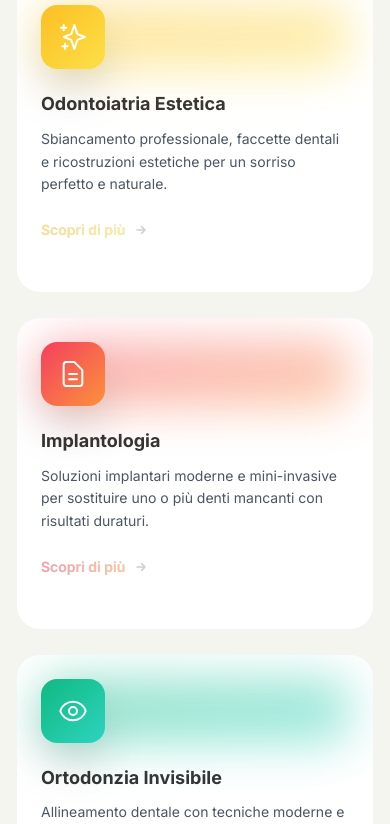
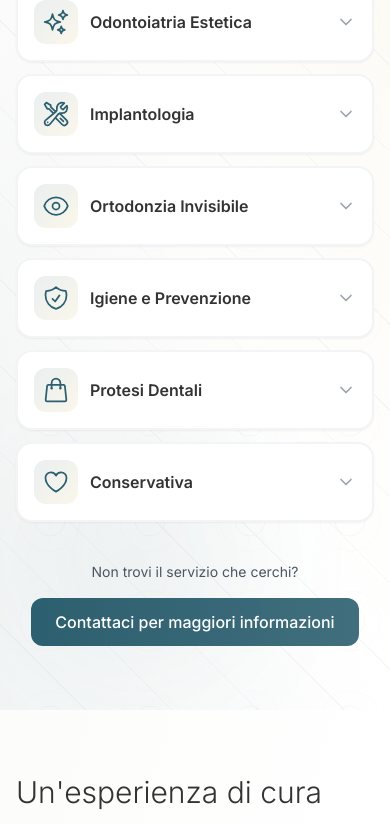
Before and after one commit to sebyudrescu/Dental-Clinic, a Next.js app: page / in a window 390 px wide. Shown: the part 2640-3464 px from the top of the page. Built offline with nearby package versions, Linux system fonts and the light colour scheme.

Commit message:
feat: redesign services section with accordion layout, outline icons, and geometric pattern background - fully mobile optimized

```diff
--- a/app/components/Services.tsx
+++ b/app/components/Services.tsx
@@ -1,159 +1,237 @@
 'use client';
+
+import { ChevronDown } from 'lucide-react';
+import { useState } from 'react';
 
 const services = [
   {
+    id: 1,
     title: "Odontoiatria Estetica",
-    description: "Sbiancamento professionale, faccette dentali e ricostruzioni estetiche per un sorriso perfetto e naturale.",
+    description: "Sbiancamento professionale, faccette dentali e ricostruzioni estetiche per un sorriso perfetto e naturale. Utilizziamo tecniche avanzate per migliorare l'aspetto dei tuoi denti mantenendo la massima naturalezza.",
     icon: (
-      <svg className="w-8 h-8" fill="none" stroke="currentColor" viewBox="0 0 24 24">
-        <path strokeLinecap="round" strokeLinejoin="round" strokeWidth={1.5} d="M5 3v4M3 5h4M6 17v4m-2-2h4m5-16l2.286 6.857L21 12l-5.714 2.143L13 21l-2.286-6.857L5 12l5.714-2.143L13 3z" />
+      <svg className="w-full h-full" fill="none" stroke="currentColor" viewBox="0 0 24 24" strokeWidth="1.5">
+        <path strokeLinecap="round" strokeLinejoin="round" d="M9.813 15.904L9 18.75l-.813-2.846a4.5 4.5 0 00-3.09-3.09L2.25 12l2.846-.813a4.5 4.5 0 003.09-3.09L9 5.25l.813 2.846a4.5 4.5 0 003.09 3.09L15.75 12l-2.846.813a4.5 4.5 0 00-3.09 3.09zM18.259 8.715L18 9.75l-.259-1.035a3.375 3.375 0 00-2.455-2.456L14.25 6l1.036-.259a3.375 3.375 0 002.455-2.456L18 2.25l.259 1.035a3.375 3.375 0 002.456 2.456L21.75 6l-1.035.259a3.375 3.375 0 00-2.456 2.456zM16.894 20.567L16.5 21.75l-.394-1.183a2.25 2.25 0 00-1.423-1.423L13.5 18.75l1.183-.394a2.25 2.25 0 001.423-1.423l.394-1.183.394 1.183a2.25 2.25 0 001.423 1.423l1.183.394-1.183.394a2.25 2.25 0 00-1.423 1.423z" />
       </svg>
     ),
-    gradient: 'from-amber-400 to-yellow-300',
-    iconBg: 'bg-gradient-to-br from-amber-400 to-yellow-300',
-    hoverGlow: 'group-hover:shadow-amber-400/50',
   },
   {
+    id: 2,
     title: "Implantologia",
-    description: "Soluzioni implantari moderne e mini-invasive per sostituire uno o più denti mancanti con risultati duraturi.",
+    description: "Soluzioni implantari moderne e mini-invasive per sostituire uno o più denti mancanti con risultati duraturi. Gli impianti dentali rappresentano la soluzione più avanzata per ripristinare la funzionalità e l'estetica del tuo sorriso.",
     icon: (
-      <svg className="w-8 h-8" fill="none" stroke="currentColor" viewBox="0 0 24 24">
-        <path strokeLinecap="round" strokeLinejoin="round" strokeWidth={1.5} d="M9 12h6m-6 4h6m2 5H7a2 2 0 01-2-2V5a2 2 0 012-2h5.586a1 1 0 01.707.293l5.414 5.414a1 1 0 01.293.707V19a2 2 0 01-2 2z" />
+      <svg className="w-full h-full" fill="none" stroke="currentColor" viewBox="0 0 24 24" strokeWidth="1.5">
+        <path strokeLinecap="round" strokeLinejoin="round" d="M11.42 15.17L17.25 21A2.652 2.652 0 0021 17.25l-5.877-5.877M11.42 15.17l2.496-3.03c.317-.384.74-.626 1.208-.766M11.42 15.17l-4.655 5.653a2.548 2.548 0 11-3.586-3.586l6.837-5.63m5.108-.233c.55-.164 1.163-.188 1.743-.14a4.5 4.5 0 004.486-6.336l-3.276 3.277a3.004 3.004 0 01-2.25-2.25l3.276-3.276a4.5 4.5 0 00-6.336 4.486c.091 1.076-.071 2.264-.904 2.95l-.102.085m-1.745 1.437L5.909 7.5H4.5L2.25 3.75l1.5-1.5L7.5 4.5v1.409l4.26 4.26m-1.745 1.437l1.745-1.437m6.615 8.206L15.75 15.75M4.867 19.125h.008v.008h-.008v-.008z" />
       </svg>
     ),
-    gradient: 'from-rose-500 to-orange-400',
-    iconBg: 'bg-gradient-to-br from-rose-500 to-orange-400',
-    hoverGlow: 'group-hover:shadow-rose-500/50',
   },
   {
+    id: 3,
     title: "Ortodonzia Invisibile",
-    description: "Allineamento dentale con tecniche moderne e discrete, per correggere la posizione dei denti senza apparecchi visibili.",
+    description: "Allineamento dentale con tecniche moderne e discrete, per correggere la posizione dei denti senza apparecchi visibili. Perfetto per adulti e ragazzi che desiderano un sorriso perfetto senza rinunciare all'estetica.",
     icon: (
-      <svg className="w-8 h-8" fill="none" stroke="currentColor" viewBox="0 0 24 24">
-        <path strokeLinecap="round" strokeLinejoin="round" strokeWidth={1.5} d="M15 12a3 3 0 11-6 0 3 3 0 016 0z" />
-        <path strokeLinecap="round" strokeLinejoin="round" strokeWidth={1.5} d="M2.458 12C3.732 7.943 7.523 5 12 5c4.478 0 8.268 2.943 9.542 7-1.274 4.057-5.064 7-9.542 7-4.477 0-8.268-2.943-9.542-7z" />
+      <svg className="w-full h-full" fill="none" stroke="currentColor" viewBox="0 0 24 24" strokeWidth="1.5">
+        <path strokeLinecap="round" strokeLinejoin="round" d="M2.036 12.322a1.012 1.012 0 010-.639C3.423 7.51 7.36 4.5 12 4.5c4.638 0 8.573 3.007 9.963 7.178.07.207.07.431 0 .639C20.577 16.49 16.64 19.5 12 19.5c-4.638 0-8.573-3.007-9.963-7.178z" />
+        <path strokeLinecap="round" strokeLinejoin="round" d="M15 12a3 3 0 11-6 0 3 3 0 016 0z" />
       </svg>
     ),
-    gradient: 'from-emerald-500 to-teal-400',
-    iconBg: 'bg-gradient-to-br from-emerald-500 to-teal-400',
-    hoverGlow: 'group-hover:shadow-emerald-500/50',
   },
   {
+    id: 4,
     title: "Igiene e Prevenzione",
-    description: "Pulizia professionale, detartrasi e controlli periodici per mantenere denti e gengive sani nel tempo.",
+    description: "Pulizia professionale, detartrasi e controlli periodici per mantenere denti e gengive sani nel tempo. La prevenzione è la chiave per evitare problemi futuri e mantenere un sorriso sano e luminoso.",
     icon: (
-      <svg className="w-8 h-8" fill="none" stroke="currentColor" viewBox="0 0 24 24">
-        <path strokeLinecap="round" strokeLinejoin="round" strokeWidth={1.5} d="M9 12l2 2 4-4m5.618-4.016A11.955 11.955 0 0112 2.944a11.955 11.955 0 01-8.618 3.04A12.02 12.02 0 003 9c0 5.591 3.824 10.29 9 11.622 5.176-1.332 9-6.03 9-11.622 0-1.042-.133-2.052-.382-3.016z" />
+      <svg className="w-full h-full" fill="none" stroke="currentColor" viewBox="0 0 24 24" strokeWidth="1.5">
+        <path strokeLinecap="round" strokeLinejoin="round" d="M9 12.75L11.25 15 15 9.75m-3-7.036A11.959 11.959 0 013.598 6 11.99 11.99 0 003 9.749c0 5.592 3.824 10.29 9 11.623 5.176-1.332 9-6.03 9-11.622 0-1.31-.21-2.571-.598-3.751h-.152c-3.196 0-6.1-1.248-8.25-3.285z" />
       </svg>
     ),
-    gradient: 'from-blue-500 to-cyan-400',
-    iconBg: 'bg-gradient-to-br from-blue-500 to-cyan-400',
-    hoverGlow: 'group-hover:shadow-blue-500/50',
   },
   {
+    id: 5,
     title: "Protesi Dentali",
-    description: "Corone, ponti e protesi fisse o mobili realizzate con materiali di alta qualità per funzionalità ed estetica.",
+    description: "Corone, ponti e protesi fisse o mobili realizzate con materiali di alta qualità per funzionalità ed estetica. Ogni protesi è personalizzata per garantire comfort, durata e un aspetto naturale.",
     icon: (
-      <svg className="w-8 h-8" fill="none" stroke="currentColor" viewBox="0 0 24 24">
-        <path strokeLinecap="round" strokeLinejoin="round" strokeWidth={1.5} d="M19.428 15.428a2 2 0 00-1.022-.547l-2.387-.477a6 6 0 00-3.86.517l-.318.158a6 6 0 01-3.86.517L6.05 15.21a2 2 0 00-1.806.547M8 4h8l-1 1v5.172a2 2 0 00.586 1.414l5 5c1.26 1.26.367 3.414-1.415 3.414H4.828c-1.782 0-2.674-2.154-1.414-3.414l5-5A2 2 0 009 10.172V5L8 4z" />
+      <svg className="w-full h-full" fill="none" stroke="currentColor" viewBox="0 0 24 24" strokeWidth="1.5">
+        <path strokeLinecap="round" strokeLinejoin="round" d="M15.75 10.5V6a3.75 3.75 0 10-7.5 0v4.5m11.356-1.993l1.263 12c.07.665-.45 1.243-1.119 1.243H4.25a1.125 1.125 0 01-1.12-1.243l1.264-12A1.125 1.125 0 015.513 7.5h12.974c.576 0 1.059.435 1.119 1.007zM8.625 10.5a.375.375 0 11-.75 0 .375.375 0 01.75 0zm7.5 0a.375.375 0 11-.75 0 .375.375 0 01.75 0z" />
       </svg>
     ),
-    gradient: 'from-purple-500 to-pink-500',
-    iconBg: 'bg-gradient-to-br from-purple-500 to-pink-500',
-    hoverGlow: 'group-hover:shadow-purple-500/50',
   },
   {
+    id: 6,
     title: "Conservativa",
-    description: "Trattamento delle carie con tecniche mini-invasive e materiali estetici di ultima generazione.",
+    description: "Trattamento delle carie con tecniche mini-invasive e materiali estetici di ultima generazione. Preserviamo il più possibile la struttura naturale del dente, garantendo risultati duraturi e invisibili.",
     icon: (
-      <svg className="w-8 h-8" fill="none" stroke="currentColor" viewBox="0 0 24 24">
-        <path strokeLinecap="round" strokeLinejoin="round" strokeWidth={1.5} d="M4.318 6.318a4.5 4.5 0 000 6.364L12 20.364l7.682-7.682a4.5 4.5 0 00-6.364-6.364L12 7.636l-1.318-1.318a4.5 4.5 0 00-6.364 0z" />
+      <svg className="w-full h-full" fill="none" stroke="currentColor" viewBox="0 0 24 24" strokeWidth="1.5">
+        <path strokeLinecap="round" strokeLinejoin="round" d="M21 8.25c0-2.485-2.099-4.5-4.688-4.5-1.935 0-3.597 1.126-4.312 2.733-.715-1.607-2.377-2.733-4.313-2.733C5.1 3.75 3 5.765 3 8.25c0 7.22 9 12 9 12s9-4.78 9-12z" />
       </svg>
     ),
-    gradient: 'from-red-500 to-pink-500',
-    iconBg: 'bg-gradient-to-br from-red-500 to-pink-500',
-    hoverGlow: 'group-hover:shadow-red-500/50',
   }
 ];
 
 export default function Services() {
+  const [openId, setOpenId] = useState<number | null>(null);
+
+  const toggleService = (id: number) => {
+    setOpenId(openId === id ? null : id);
+  };
+
   return (
-    <section className="py-16 sm:py-20 lg:py-32 bg-warm-gray">
-      <div className="max-w-7xl mx-auto px-4 sm:px-6 lg:px-8">
+    <section className="py-16 sm:py-20 lg:py-32 relative overflow-hidden">
+      {/* Rich Gradient Background */}
+      <div className="absolute inset-0 bg-gradient-to-br from-white via-warm-gray/30 via-30% to-white"></div>
+      <div className="absolute inset-0 bg-gradient-to-tr from-petrol-blue/5 via-transparent via-50% to-luxury-gold/5"></div>
+
+      {/* Geometric Pattern Background */}
+      <div className="absolute inset-0 opacity-[0.03] pointer-events-none">
+        {/* Diagonal lines */}
+        <div className="absolute inset-0" style={{
+          backgroundImage: `repeating-linear-gradient(
+            45deg,
+            transparent,
+            transparent 60px,
+            #1a4d4d 60px,
+            #1a4d4d 61px
+          )`
+        }}></div>
+
+        {/* Circles pattern */}
+        <svg className="absolute inset-0 w-full h-full" xmlns="http://www.w3.org/2000/svg">
+          <defs>
+            <pattern id="circles" x="0" y="0" width="100" height="100" patternUnits="userSpaceOnUse">
+              <circle cx="50" cy="50" r="30" fill="none" stroke="#d4a574" strokeWidth="1"/>
+              <circle cx="50" cy="50" r="15" fill="none" stroke="#1a4d4d" strokeWidth="1"/>
+            </pattern>
+          </defs>
+          <rect width="100%" height="100%" fill="url(#circles)" />
+        </svg>
+      </div>
+
+      {/* Decorative gradient orbs */}
+      <div className="absolute top-10 sm:top-20 right-5 sm:right-10 w-48 h-48 sm:w-64 sm:h-64 bg-luxury-gold/5 rounded-full blur-3xl"></div>
+      <div className="absolute bottom-10 sm:bottom-20 left-5 sm:left-10 w-56 h-56 sm:w-80 sm:h-80 bg-petrol-blue/5 rounded-full blur-3xl"></div>
+
+      <div className="relative max-w-4xl mx-auto px-4 sm:px-6 lg:px-8">
+        {/* Header */}
         <div className="text-center max-w-3xl mx-auto mb-12 sm:mb-16">
           <h2 className="text-3xl sm:text-4xl lg:text-5xl font-light text-dark-gray mb-4 sm:mb-6 leading-tight">
             I nostri
-            <span className="block font-semibold mt-2">Servizi</span>
+            <span className="block font-semibold mt-2 bg-gradient-to-r from-petrol-blue to-luxury-gold bg-clip-text text-transparent">
+              Servizi
+            </span>
           </h2>
-          <div className="w-16 h-1 bg-luxury-gold mx-auto mb-4 sm:mb-6"></div>
+          <div className="w-20 h-1.5 bg-gradient-to-r from-luxury-gold to-petrol-blue mx-auto mb-4 sm:mb-6 rounded-full"></div>
           <p className="text-base sm:text-lg text-gray-600 font-light leading-relaxed px-4">
             Una gamma completa di trattamenti odontoiatrici per prenderci cura
             del tuo sorriso in ogni sua esigenza.
           </p>
         </div>
 
-        <div className="grid sm:grid-cols-2 lg:grid-cols-3 gap-6 sm:gap-8">
-          {services.map((service, index) => (
-            <div
-              key={index}
-              className={`group relative bg-white p-6 sm:p-8 rounded-3xl hover:shadow-2xl ${service.hoverGlow} transition-all duration-700 border border-gray-100 hover:border-transparent hover:-translate-y-3 hover:scale-[1.02] overflow-hidden cursor-pointer`}
-              style={{
-                animation: `fadeInUp 0.6s ease-out ${index * 0.1}s backwards`
-              }}
-            >
-              {/* Animated gradient background */}
-              <div className={`absolute inset-0 bg-gradient-to-br ${service.gradient} opacity-0 group-hover:opacity-5 transition-all duration-700`}></div>
+        {/* Services Accordion */}
+        <div className="space-y-3">
+          {services.map((service, index) => {
+            const isOpen = openId === service.id;
 
-              {/* Decorative animated orbs */}
-              <div className={`absolute -top-10 -right-10 w-32 h-32 bg-gradient-to-br ${service.gradient} rounded-full blur-3xl opacity-0 group-hover:opacity-20 transition-all duration-700`}></div>
-              <div className={`absolute -bottom-10 -left-10 w-32 h-32 bg-gradient-to-br ${service.gradient} rounded-full blur-3xl opacity-0 group-hover:opacity-15 transition-all duration-700 delay-100`}></div>
+            return (
+              <div
+                key={service.id}
+                className="group relative bg-white rounded-2xl border-2 border-gray-100 hover:border-petrol-blue/20 transition-all duration-300 overflow-hidden shadow-sm hover:shadow-md"
+                style={{
+                  animation: `fadeInUp 0.5s ease-out ${index * 0.08}s backwards`
+                }}
+              >
+                {/* Accent line - sempre visibile quando aperto */}
+                <div
+                  className={`absolute left-0 top-0 bottom-0 w-1 bg-gradient-to-b from-petrol-blue to-luxury-gold transition-all duration-300 ${
+                    isOpen ? 'opacity-100' : 'opacity-0 group-hover:opacity-50'
+                  }`}
+                />
 
-              <div className="relative z-10">
-                {/* Icon with pulsing effect */}
-                <div className="mb-6 relative">
-                  <div className={`absolute inset-0 ${service.iconBg} rounded-2xl blur-xl opacity-0 group-hover:opacity-60 animate-pulse`}></div>
-                  <div className={`relative w-16 h-16 sm:w-20 sm:h-20 rounded-2xl ${service.iconBg} flex items-center justify-center text-white shadow-2xl group-hover:shadow-2xl group-hover:scale-110 group-hover:rotate-6 transition-all duration-700`}>
-                    <div className="transform group-hover:scale-110 transition-transform duration-500">
-                      {service.icon}
+                {/* Header - Always visible */}
+                <button
+                  onClick={() => toggleService(service.id)}
+                  className="w-full text-left p-4 sm:p-5 md:p-6 flex items-center gap-3 sm:gap-4 focus:outline-none active:scale-[0.99] transition-transform"
+                  aria-expanded={isOpen}
+                  aria-label={`${isOpen ? 'Chiudi' : 'Apri'} ${service.title}`}
+                >
+                  {/* Icon */}
+                  <div className={`flex-shrink-0 w-11 h-11 sm:w-12 sm:h-12 md:w-14 md:h-14 rounded-xl flex items-center justify-center transition-all duration-300 p-2 sm:p-2.5 md:p-3 ${
+                    isOpen
+                      ? 'bg-gradient-to-br from-petrol-blue to-luxury-gold text-white shadow-lg scale-110'
+                      : 'bg-gradient-to-br from-petrol-blue/10 to-luxury-gold/10 text-petrol-blue'
+                  }`}>
+                    {service.icon}
+                  </div>
+
+                  {/* Title */}
+                  <div className="flex-1 min-w-0">
+                    <h3 className={`text-base sm:text-lg md:text-xl font-semibold transition-colors duration-300 leading-tight ${
+                      isOpen ? 'text-petrol-blue' : 'text-dark-gray'
+                    }`}>
+                      {service.title}
+                    </h3>
+                  </div>
+
+                  {/* Chevron */}
+                  <div className="flex-shrink-0">
+                    <ChevronDown
+                      className={`w-5 h-5 sm:w-6 sm:h-6 transition-all duration-300 ${
+                        isOpen
+                          ? 'text-petrol-blue rotate-180'
+                          : 'text-gray-400 group-hover:text-petrol-blue'
+                      }`}
+                    />
+                  </div>
+                </button>
+
+                {/* Content - Expandable */}
+                <div
+                  className={`transition-all duration-500 ease-in-out ${
+                    isOpen
+                      ? 'max-h-96 opacity-100'
+                      : 'max-h-0 opacity-0'
+                  } overflow-hidden`}
+                >
+                  <div className="px-4 sm:px-5 md:px-6 pb-4 sm:pb-5 md:pb-6 pt-0">
+                    <div className="pl-0 sm:pl-14 md:pl-[72px]">
+                      {/* Divider */}
+                      <div className="h-px bg-gradient-to-r from-petrol-blue/20 via-luxury-gold/20 to-transparent mb-3 sm:mb-4"></div>
+
+                      {/* Description */}
+                      <p className="text-gray-600 leading-relaxed text-sm sm:text-base">
+                        {service.description}
+                      </p>
+
+                      {/* Optional CTA */}
+                      <button
+                        onClick={(e) => {
+                          e.stopPropagation();
+                          document.getElementById('contatti')?.scrollIntoView({ behavior: 'smooth' });
+                        }}
+                        className="mt-3 sm:mt-4 inline-flex items-center gap-2 text-sm font-medium text-petrol-blue hover:text-luxury-gold active:scale-95 transition-all group/cta touch-manipulation"
+                        aria-label={`Richiedi informazioni su ${service.title}`}
+                      >
+                        <span>Richiedi informazioni</span>
+                        <svg className="w-4 h-4 transform group-hover/cta:translate-x-1 transition-transform" fill="none" stroke="currentColor" viewBox="0 0 24 24">
+                          <path strokeLinecap="round" strokeLinejoin="round" strokeWidth={2} d="M9 5l7 7-7 7" />
+                        </svg>
+                      </button>
                     </div>
                   </div>
                 </div>
-
-                {/* Title with gradient on hover */}
-                <h3 className={`text-lg sm:text-xl font-bold text-dark-gray mb-3 sm:mb-4 leading-tight group-hover:bg-gradient-to-r group-hover:${service.gradient} group-hover:bg-clip-text group-hover:text-transparent transition-all duration-500`}>
-                  {service.title}
-                </h3>
-
-                <p className="text-gray-600 leading-relaxed text-sm mb-6 group-hover:text-gray-700 transition-colors">
-                  {service.description}
-                </p>
-
-                {/* Animated CTA with arrow */}
-                <div className="flex items-center gap-2 text-transparent bg-gradient-to-r bg-clip-text from-gray-400 to-gray-400 group-hover:from-current group-hover:to-current font-semibold text-sm opacity-50 group-hover:opacity-100 transition-all duration-500">
-                  <span className={`bg-gradient-to-r ${service.gradient} bg-clip-text`}>Scopri di più</span>
-                  <svg className="w-4 h-4 text-gray-400 group-hover:text-current transform group-hover:translate-x-2 transition-all duration-500" fill="none" stroke="currentColor" viewBox="0 0 24 24">
-                    <path strokeLinecap="round" strokeLinejoin="round" strokeWidth={2.5} d="M13 7l5 5m0 0l-5 5m5-5H6" />
-                  </svg>
-                </div>
-
-                {/* Progress bar indicator */}
-                <div className={`mt-6 h-1 w-0 bg-gradient-to-r ${service.gradient} rounded-full group-hover:w-full transition-all duration-1000 shadow-lg`}></div>
               </div>
-
-              {/* Shimmer effect overlay */}
-              <div className="absolute inset-0 opacity-0 group-hover:opacity-100 transition-opacity duration-700">
-                <div className="absolute inset-0 bg-gradient-to-r from-transparent via-white/10 to-transparent transform -skew-x-12 group-hover:translate-x-full transition-transform duration-1000"></div>
-              </div>
-            </div>
-          ))}
+            );
+          })}
         </div>
 
-        <div className="text-center mt-8 sm:mt-12">
+        {/* Bottom CTA */}
+        <div className="text-center mt-10 sm:mt-12">
+          <p className="text-gray-600 mb-4 text-sm sm:text-base">
+            Non trovi il servizio che cerchi?
+          </p>
           <a
             href="#contatti"
-            className="inline-flex items-center justify-center px-6 sm:px-8 py-3 sm:py-4 text-base sm:text-lg font-medium text-white bg-petrol-blue rounded-lg hover:bg-opacity-90 transition-all duration-300 hover:scale-105 shadow-lg"
+            className="inline-flex items-center justify-center px-6 sm:px-8 py-3 sm:py-4 text-base sm:text-lg font-medium text-white bg-gradient-to-r from-petrol-blue to-petrol-blue/90 rounded-xl hover:shadow-xl hover:shadow-petrol-blue/20 transition-all duration-300 hover:scale-105"
           >
-            Richiedi maggiori informazioni
+            Contattaci per maggiori informazioni
           </a>
         </div>
       </div>
```
Also changed, not shown: studio-dentistico-delnegro-segrate.jpg (added).
